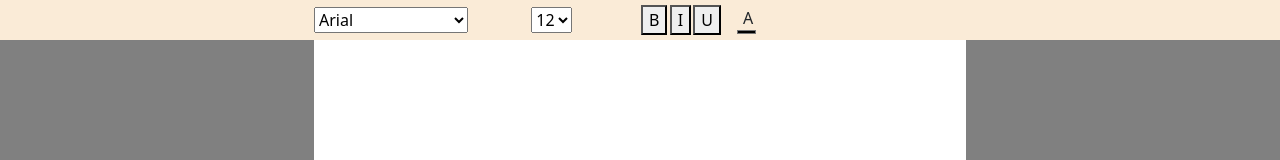
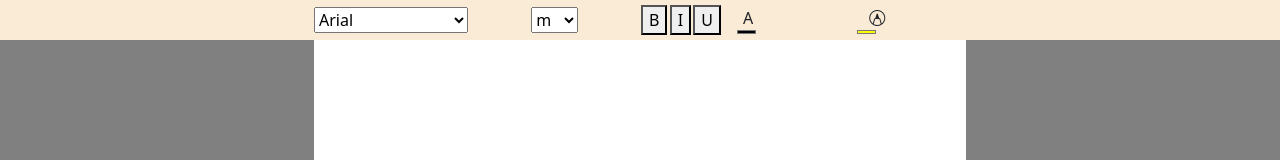
Before and after one commit to Dloganreeves/TextEditor, an Angular app: page /Home in a window 1280 px wide. Shown: the top 160 px of the page. Built offline with nearby package versions, Linux system fonts and the light colour scheme.

Commit message:
Everything is working except reapplying last applied font size to new user selection

```diff
--- a/src/app/Component/doc/doc.component.html
+++ b/src/app/Component/doc/doc.component.html
@@ -1,4 +1,7 @@
-<div class="row align-items-center"style="background-color: antiquewhite; height: 5vh;">
+<div class="row align-items-center"
+style="background-color: antiquewhite; height: 5vh;"
+(mouseup)="saveSelection()"
+>
 
     <div class="col-2 offset-3 noPadding">
         <select [(ngModel)]="selectedFont" style="width: 12vw">
@@ -7,21 +10,14 @@
     </div>
 
     <div class="col-1 noPadding">
-        <select [(ngModel)]="selectedSize">
-             <option [value]="'.8rem'">8</option>
-             <option [value]="'.85rem'">9</option>
-            <option [value]="'.9rem'">10</option>
-            <option [value]="'.95rem'">11</option>
-            <option [value]="'1rem'">12</option>
-            <option [value]="'1.1rem'">14</option>
-            <option [value]="'1.25rem'">18</option>
-            <option [value]="'1.5rem'">24</option>
-            <option [value]="'1.75rem'">30</option>
-            <option [value]="'2rem'">36</option>
-            <option [value]="'2.5rem'">48</option>
-            <option [value]="'3rem'">60</option>
-            <option [value]="'3.5rem'">72</option>
-            <option [value]="'4.5rem'">96</option>
+        <select (click)="test($event)" (change)="changeSize($event)">
+            <option value='1'>xxs</option>
+            <option value='2'>xs</option>
+            <option value='3'>s</option>
+            <option selected value='4'>m</option>
+            <option value='5'>l</option>
+            <option value='6'>xl</option>
+            <option value='7'>xxl</option>
         </select>
     </div>
 <div class="col-1 noPadding">
@@ -35,11 +31,19 @@
             A
         </div>
         <div class="row">
-            <input #colorInput type="color" id="colorSelect" value="#000000" class="colorSelect" (change)="changeColor()">
+            <input #colorInput type="color" id="colorSelect" value="#000000"
+            class="colorSelect" (change)="changeColor($event)">
         </div>
     </div>
-
-    <!-- <button class="smallMargin"><span><i class="bi bi-marker-tip"></i></span></button> -->
+    <div class="col">
+        <div class="row">
+            <i class="bi bi-marker-tip"></i>
+        </div>
+        <div class="row">
+            <input #highlightInput type="color" id="highlightSelect" value="#FFFF00"
+            class="colorSelect" (change)="highlight($event)">
+        </div>
+    </div>
 
 </div>
 
@@ -49,13 +53,12 @@
     <div class="col g-0" style="height: 100%;">
         <div #TextDoc id="doc" style="height: 100%; width: 100%; outline: 0; font-size: 1rem"
         contenteditable="true"
-        appHighlight
         [TextToggle]="isBold"
         [ItalicsToggle]="isItalics"
         [UnderlineToggle]="isUnderlined"
         [EditText]="selectedFont"
-        [fontSize]="selectedSize"
         [fontColor]="selectedColor"
+        (mouseup)="saveSelection()"
         ></div>
     </div>
     <div class="col-3 g-0" style="background-color: gray;"></div>
--- a/src/app/Component/doc/doc.component.ts
+++ b/src/app/Component/doc/doc.component.ts
@@ -30,27 +30,72 @@ isUnderlined: boolean = false;
 
 fonts: string[] = ['Arial', 'Courier New', 'Georgia', 'Times New Roman', 'Verdana'];
 
-selectedSize: string = "1rem"; //default value
-
 selectedFont: string = this.fonts[0];
 
-selectedColor: string = "#000000"
+selectedColor: string = "#000000";
+
+savedSelection: Range | null = null;
+
+check: string = "";
 
 //Methods
-changeColor(): void {
-  this.selectedColor = this.colorInput.nativeElement.value;
+
+changeColor(event: any) {
+  this.restoreSelection();
+  document.execCommand('foreColor', false, event.target.value);
+}
+
+highlight(event: any) {
+  this.restoreSelection();
+  document.execCommand('backColor', false, event.target.value);
+}
+
+changeSize(event: any) {
+  const size = (event.target as HTMLSelectElement).value;
+  this.check = size;
+  console.log("check[changeSize]: " + this.check);
+  this.restoreSelection();
+  document.execCommand('fontSize', false, size);
+}
+
+test(event: any) {
+  console.log((event.target as HTMLSelectElement).value);
+  console.log("check: " + this.check);
+  if((event.target as HTMLSelectElement).value == this.check) {
+    this.restoreSelection();
+  document.execCommand('fontSize', false, this.check);
+  this.check = "";
+  }
 }
 
 boldText() {
-  document.execCommand('bold')
+  document.execCommand('bold');
 }
 
 italicText() {
-document.execCommand('italic')
+  document.execCommand('italic');
 }
 
 underlineText() {
-  document.execCommand('underline')
+  document.execCommand('underline');
 }
 
+saveSelection() {
+  const selection = window.getSelection();
+  if (selection && selection.rangeCount > 0) {
+    this.savedSelection = selection.getRangeAt(0);
+  }
 }
+
+restoreSelection() {
+  if (this.savedSelection) {
+    const selection = window.getSelection();
+    if (selection) {
+      selection.removeAllRanges();
+      selection.addRange(this.savedSelection);
+    }
+  }
+}
+
+
+}
```
